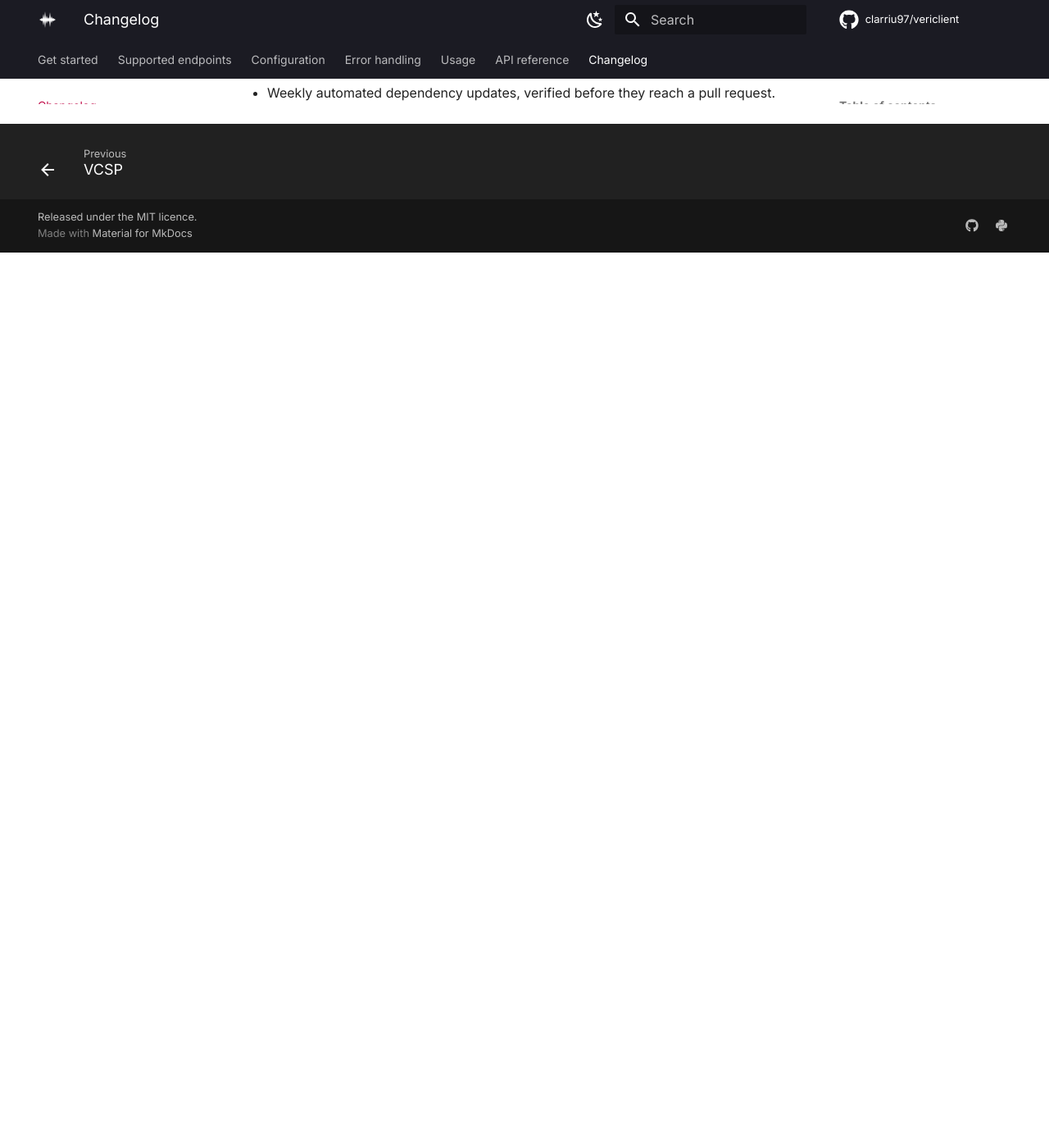
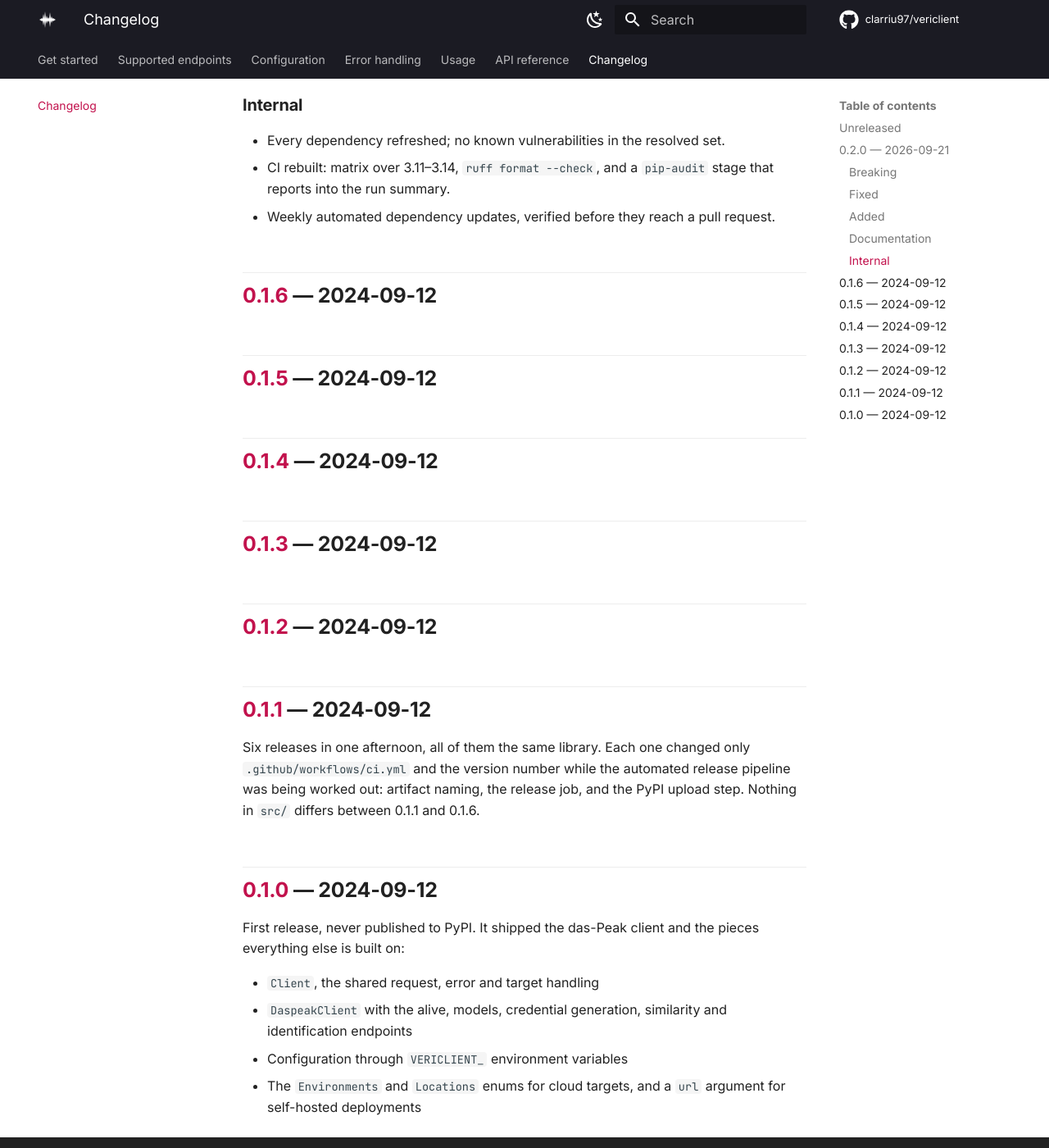
Before and after one commit to clarriu97/vericlient, an MkDocs documentation site: the page built from docs/CHANGELOG.md, in a window 1280 px wide and 1400 px high, scrolled down 2414 px. Shown: the whole window at 82% size. Built offline with MkDocs 1.6.1 and Material for MkDocs 9.7.7, drawn with Linux system fonts in a browser that asks for light colours; comment, search, counter and statistics services are not loaded; before the commit the page ends 2722 px from its top, so only the background shows below that; some of the changed text lies outside the part shown.

Commit message:
Give the changelog dates and a history, open external doc links in a tab
The deployed changelog showed only 0.2.0 because that is all the file had ever
contained: before this work it was a heading and the word "Unreleased", so the
seven 0.1.x releases were never written down anywhere.

- every version now carries its release date and links to its GitHub release
- 0.1.0 described from what it actually shipped, and 0.1.1 to 0.1.6 recorded for
  what they were: six releases in one afternoon that changed only ci.yml and the
  version number while the release pipeline was being worked out. Nothing in
  src/ differs between them
- 0.2.0 notes that the VCSP client reaches PyPI for the first time. It was
  written after 0.1.6 and never released, so every 0.1.x on PyPI is das-Peak only

Also opens links that leave the documentation site in a new tab. This hooks into
Material's document$ observable rather than running on load, because
navigation.instant re-renders the page without a reload.

The same cannot be done for the README: GitHub's markdown sanitiser strips
target="_blank" from rendered HTML.

```diff
--- a/CHANGELOG.md
+++ b/CHANGELOG.md
@@ -1,8 +1,11 @@
 # Changelog
+
+Notable changes to `vericlient`, newest first. Dates are the day the version was released.
+The project follows [semantic versioning](https://semver.org/).
 
 ## Unreleased
 
-## 0.2.0
+## [0.2.0] — 2026-09-21
 
 First release after a long gap. It carries breaking changes, all of them correcting
 behaviour that was either wrong or impossible to use.
@@ -43,6 +46,8 @@ behaviour that was either wrong or impossible to use.
 
 ### Added
 
+- **The VCSP client reaches PyPI for the first time.** It was written between 0.1.6 and this
+  release but never published, so every 0.1.x on PyPI carries das-Peak only.
 - **das-Peak is now fully covered**: `get_model_metadata`, `get_model_calibrations` and
   `get_model_metadata_from_credential` complete the eleven endpoints in the specification.
   Three of them had entries in `DaspeakEndpoints` but no method, while the README claimed
@@ -77,3 +82,41 @@ behaviour that was either wrong or impossible to use.
 - CI rebuilt: matrix over 3.11–3.14, `ruff format --check`, and a `pip-audit` stage that
   reports into the run summary.
 - Weekly automated dependency updates, verified before they reach a pull request.
+
+## [0.1.6] — 2024-09-12
+
+## [0.1.5] — 2024-09-12
+
+## [0.1.4] — 2024-09-12
+
+## [0.1.3] — 2024-09-12
+
+## [0.1.2] — 2024-09-12
+
+## [0.1.1] — 2024-09-12
+
+Six releases in one afternoon, all of them the same library. Each one changed only
+`.github/workflows/ci.yml` and the version number while the automated release pipeline was
+being worked out: artifact naming, the release job, and the PyPI upload step. Nothing in
+`src/` differs between 0.1.1 and 0.1.6.
+
+## [0.1.0] — 2024-09-12
+
+First release, never published to PyPI. It shipped the das-Peak client and the pieces
+everything else is built on:
+
+- `Client`, the shared request, error and target handling
+- `DaspeakClient` with the alive, models, credential generation, similarity and
+  identification endpoints
+- Configuration through `VERICLIENT_` environment variables
+- The `Environments` and `Locations` enums for cloud targets, and a `url` argument for
+  self-hosted deployments
+
+[0.2.0]: https://github.com/clarriu97/vericlient/releases/tag/v0.2.0
+[0.1.6]: https://github.com/clarriu97/vericlient/releases/tag/v0.1.6
+[0.1.5]: https://github.com/clarriu97/vericlient/releases/tag/v0.1.5
+[0.1.4]: https://github.com/clarriu97/vericlient/releases/tag/v0.1.4
+[0.1.3]: https://github.com/clarriu97/vericlient/releases/tag/v0.1.3
+[0.1.2]: https://github.com/clarriu97/vericlient/releases/tag/v0.1.2
+[0.1.1]: https://github.com/clarriu97/vericlient/releases/tag/v0.1.1
+[0.1.0]: https://github.com/clarriu97/vericlient/releases/tag/v0.1.0
--- /dev/null
+++ b/docs/javascripts/external-links.js
@@ -0,0 +1,15 @@
+/*
+ * Open links that leave the site in a new tab.
+ *
+ * Material re-renders the page on navigation when `navigation.instant` is on, so this hooks
+ * into the theme's `document$` observable rather than running once on load.
+ */
+document$.subscribe(function () {
+  const here = window.location.hostname;
+  document.querySelectorAll("article a[href^='http']").forEach(function (link) {
+    if (link.hostname && link.hostname !== here) {
+      link.target = "_blank";
+      link.rel = "noopener noreferrer";
+    }
+  });
+});
--- a/mkdocs.yml
+++ b/mkdocs.yml
@@ -70,6 +70,9 @@ markdown_extensions:
 extra_css:
   - stylesheets/extra.css
 
+extra_javascript:
+  - javascripts/external-links.js
+
 extra:
   social:
     - icon: fontawesome/brands/github
```
